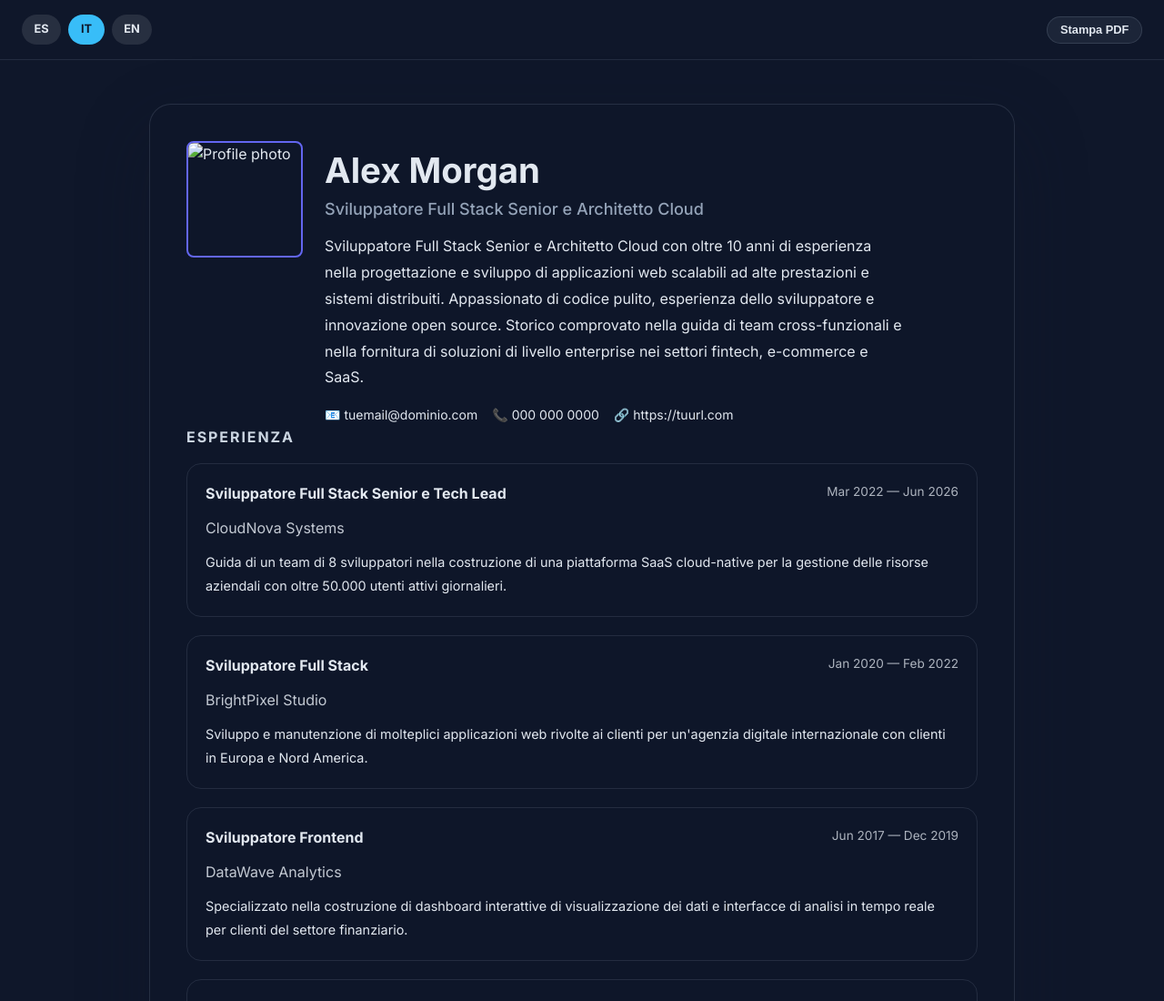
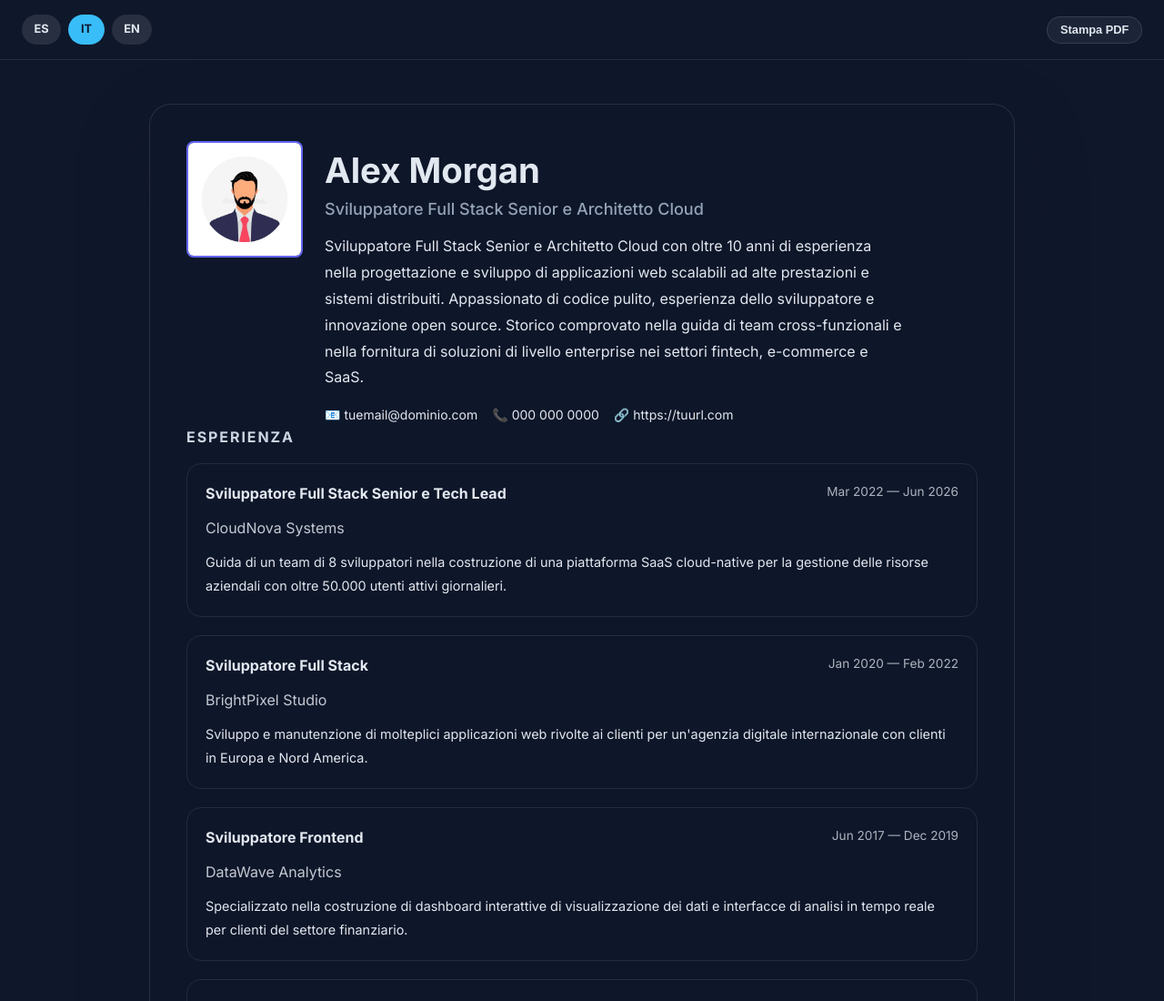
Before and after one commit to rmartinguerrero/personal-resume, a plain HTML site: page it/index.html in a window 1280 px wide. Shown: the top 1100 px of the page at 91% size. Drawn offline with Linux system fonts and the light colour scheme; a web font is replaced by a local one.

Commit message:
Publish CV: it/index.html

```diff
--- a/it/index.html
+++ b/it/index.html
@@ -22,7 +22,7 @@
         <li>📞 <a href="tel:000 000 0000">000 000 0000</a></li>
         <li>🔗 <a href="https://tuurl.com" target="_blank" rel="noopener noreferrer">https://tuurl.com</a></li></ul>
         </div>
-        <img class="profile-image" src="/personal-resumehttps://images.unsplash.com/photo-1507003211169-0a1dd7228f2d?w=400&amp;h=400&amp;fit=crop" alt="Profile photo" loading="lazy" />
+        <img class="profile-image" src="/personal-resume/profile.webp" alt="Profile photo" loading="lazy" />
       </header>
       <div class="panel-main">
         <section><h2 class="section-title">Esperienza</h2><div class="cards-grid"><article class="card"><div class="card-header"><strong class="card-title">Sviluppatore Full Stack Senior e Tech Lead</strong><span class="card-date">Mar 2022 — Jun 2026</span></div><div style="margin-top:.75rem;opacity:.85">CloudNova Systems</div><p class="card-body">Guida di un team di 8 sviluppatori nella costruzione di una piattaforma SaaS cloud-native per la gestione delle risorse aziendali con oltre 50.000 utenti attivi giornalieri.</p></article>
```
